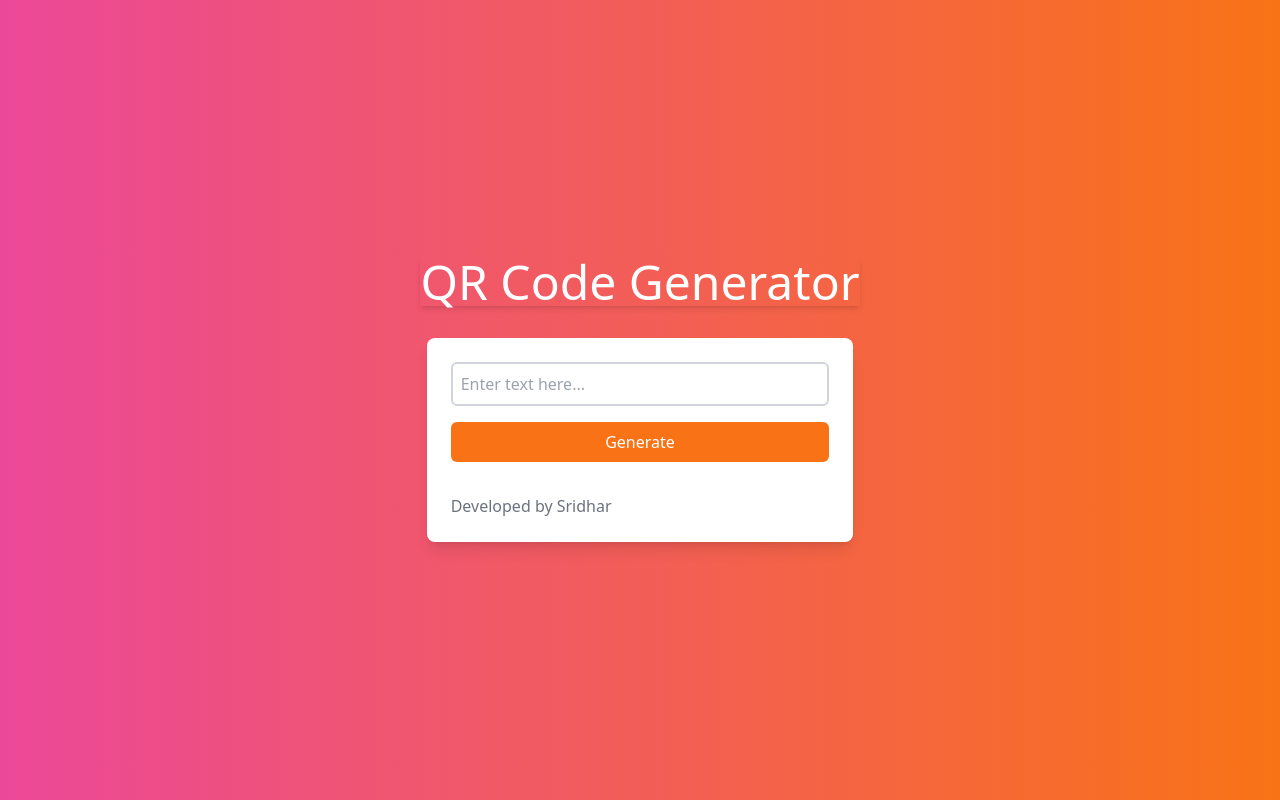
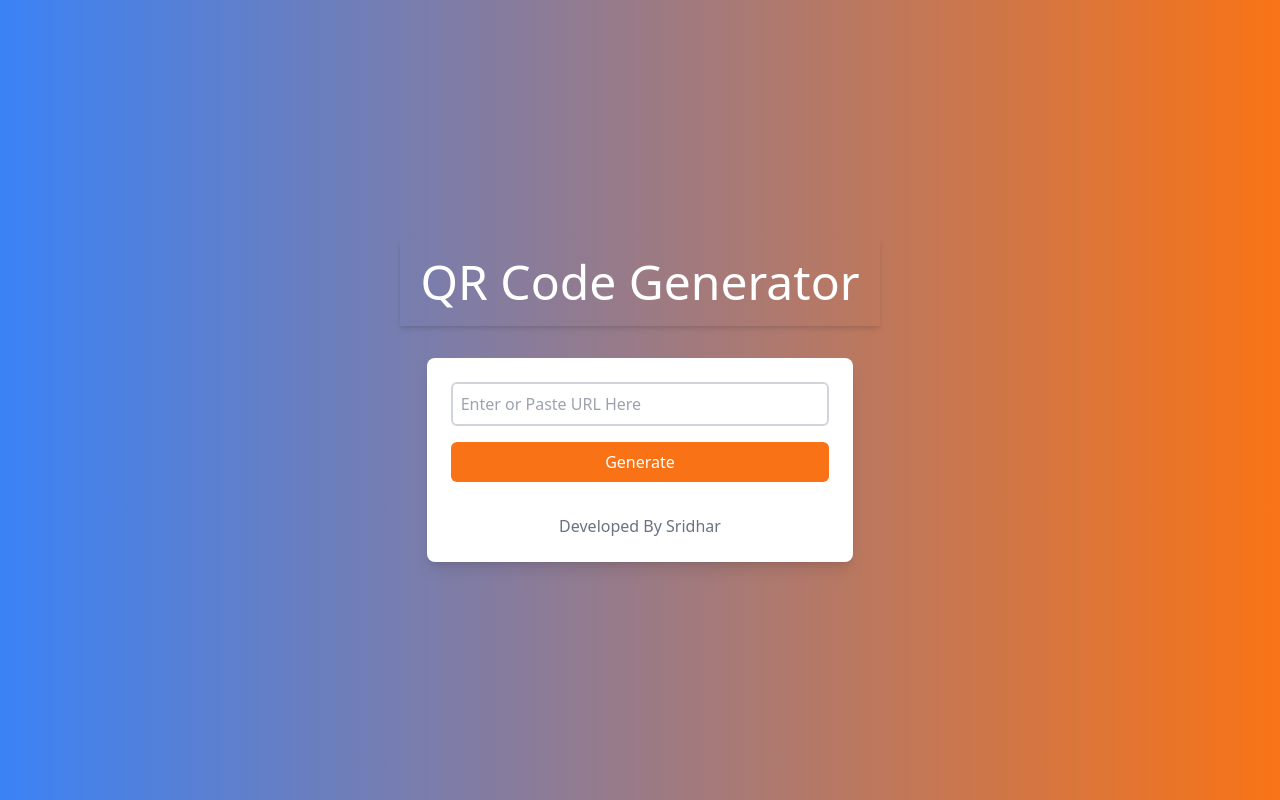
Before and after one commit to developer-sridhar/sridhar_qr_code_generator, a React (Create React App) app: page / in a window 1280 px wide. Built offline with nearby package versions, Linux system fonts and the light colour scheme.

Commit message:
version 1.1

```diff
--- a/src/App.js
+++ b/src/App.js
@@ -24,7 +24,7 @@ function App() {
 
   const downloadQRCode = () => {
     if (qrCodeContainerRef.current) {
-      toPng(qrCodeContainerRef.current)
+      toPng(qrCodeContainerRef.current, { backgroundColor: 'white' })
         .then((dataUrl) => {
           const link = document.createElement('a');
           link.href = dataUrl;
@@ -38,13 +38,13 @@ function App() {
   };
 
   return (
-    <div className="flex flex-col items-center justify-center min-h-screen bg-gradient-to-r from-pink-500 to-orange-500">
-      <h1 className="text-5xl text-white shadow-md mb-8">QR Code Generator</h1>
+    <div className="flex flex-col items-center justify-center min-h-screen bg-gradient-to-r from-blue-500 to-orange-500">
+      <h1 className="text-5xl text-white shadow-md mb-8 p-5 ">QR Code Generator</h1>
       <div className="bg-white p-6 rounded-lg shadow-lg w-11/12 md:w-1/3">
         <input
           type="text"
           className="w-full p-2 mb-4 border-2 border-gray-300 rounded-md focus:outline-none focus:border-orange-500"
-          placeholder="Enter text here..."
+          placeholder="Enter or Paste URL Here"
           value={inputValue}
           onChange={(e) => setInputValue(e.target.value)}
         />
@@ -58,13 +58,13 @@ function App() {
           <div className="flex flex-col items-center">
             <div
               ref={qrCodeContainerRef}
-              className="bg-white p-4 mt-4"
-              style={{ borderRadius: '10px'}}
+              className="bg-white p-10 mt-4"
+              style={{ backgroundColor: 'white', display: 'inline-block' }}
             >
               <img src={qrCodeUrl} alt="QR Code" className="mx-auto" />
             </div>
             <button
-              className="mt-4 bg-green-500 text-white py-2 px-4 rounded-md hover:shadow-lg transition"
+              className="mt-4 bg-green-500 text-white py-2 px-4 rounded hover:shadow-lg transition"
               onClick={downloadQRCode}
             >
               Download
@@ -76,7 +76,7 @@ function App() {
             Successfully Generated!!!
           </div>
         )}
-        <p className="mt-4 text-gray-500">Developed by Sridhar</p>
+        <p className="mt-4 text-gray-500 text-center">Developed By Sridhar</p>
       </div>
     </div>
   );
```
Also changed, not shown: 1 other file (tests, documents, lock files or other folders).
